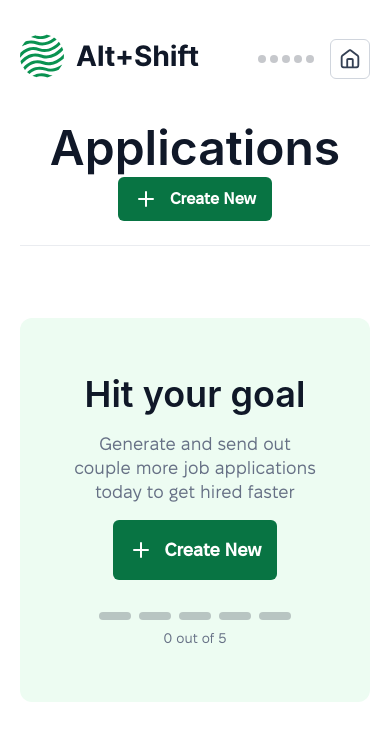
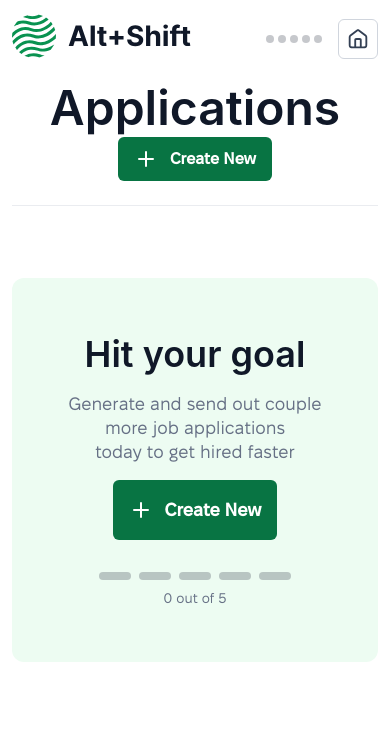
Before and after one commit to qister/cover-letter-generator, a React (Vite) app: page /all in a window 390 px wide. Shown: the top 740 px of the page. Built offline with nearby package versions, Linux system fonts and the light colour scheme.

Commit message:
use smaller paddings for mobile

```diff
--- a/src/components/header/styles.module.css
+++ b/src/components/header/styles.module.css
@@ -52,4 +52,8 @@
   .totalText {
     display: none;
   }
+
+  .header {
+    padding: var(--spacing-md);
+  }
 }
--- a/src/components/layout/styles.module.css
+++ b/src/components/layout/styles.module.css
@@ -6,3 +6,9 @@
   gap: 48px;
   padding-inline: var(--container-padding);
 }
+
+@media (max-width: 768px) {
+  .mainContent {
+    padding-inline: var(--spacing-md);
+  }
+}
--- a/src/pages/all/styles.module.css
+++ b/src/pages/all/styles.module.css
@@ -22,6 +22,7 @@
 @media (max-width: 768px) {
   .grid {
     grid-template-columns: 1fr;
+    gap: var(--spacing-sm);
   }
 
   .card {
```
